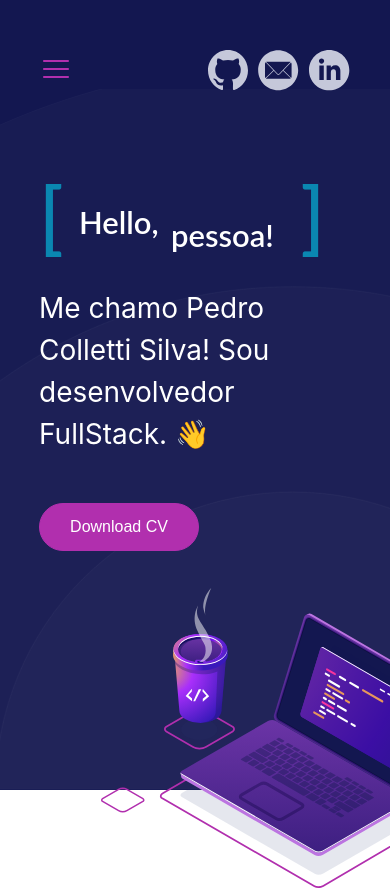
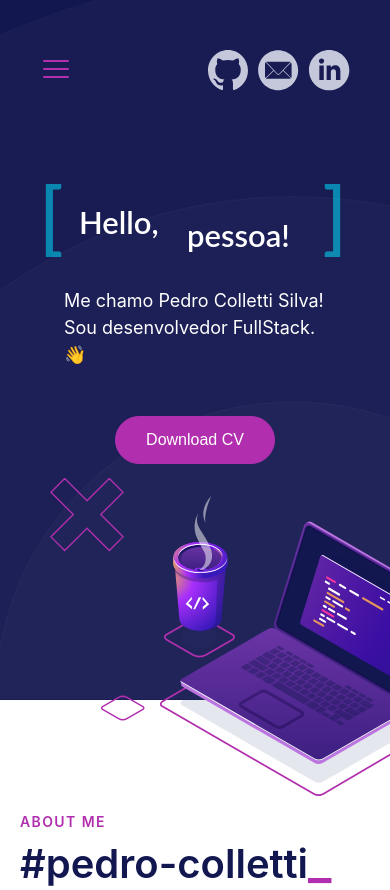
Before and after one commit to PedroColletti/site, a React (Vite) app: page / in a window 390 px wide. Shown: the top 890 px of the page. Built offline with nearby package versions, Linux system fonts and the light colour scheme.

Commit message:
fix container

```diff
--- a/src/App.css
+++ b/src/App.css
@@ -94,7 +94,7 @@ body {
 @media screen and (max-width: 949px) {
 
   .layout-saudation{
-    height: 790px;
+    height: 700px;
     background: var(--color-primary-blue-dark, #131750);
     background-image: url(/circle-bg.svg);
     background-repeat: no-repeat;
@@ -102,7 +102,13 @@ body {
   }
 
   .xlarge{
-    display: none;
+    width: 74.041px;
+    height: 74.042px;
+    background-image: url(/x-large-mobile.svg);
+
+    background-position: left;
+    margin-top: 340px;
+    margin-left: 50px;
   }
 
 
@@ -270,6 +276,7 @@ body {
   box-shadow: 0px 8px 12px 0px rgba(177, 47, 174, 0.40);
 }
 
+
 @media screen and (max-width: 940px) {
 
   .body-saudation {
@@ -287,10 +294,7 @@ body {
   }
 
   .hello-container {
-    margin-top: 39px;
-    margin-bottom: 10px;
-    width: 260px;
-    height: 100px;
+    width: 280px;
   }
 
   .content {
@@ -306,7 +310,7 @@ body {
 
   .content__hello-container__list {
     margin-top: 5px;
-    padding-left: 92px;
+    padding-left: 108px;
     text-align: left;
     list-style: none;
     -webkit-animation-name: change;
@@ -316,10 +320,20 @@ body {
     animation-duration: 10s;
     animation-iteration-count: infinite;
   }
+}
 
+@media screen and (max-width: 650px) {
+  .aboutme {
+    padding: 0 8% ;
+    font-size: 18px;
+    font-style: normal;
+    font-weight: 400;
+}
 
-
-
+.buttonCvDiv {
+  display: flex;
+  justify-content: center;
+}
 }
 
 .second-body {
@@ -355,33 +369,11 @@ body {
     background-image: url(/computerSmall.svg);
     background-repeat: no-repeat;
     width: 100%;
-    height: 310px;
+    height: 300px;
     justify-content: center;
     background-position: right;
   }
 }
-
-
-
-
-
-
-.colorsTheme {
-  background:  #242424 ;
-  background:  #383535 ;
-  background:  #4B4747 ;
-  background:  #414AFC ;
-  background:  #646CFD ;
-  background:  #888EFE ;
-  background:  #E6E6E6 ;
-}
-
-
-
-.read-the-docs {
-  color: #4B4747;
-}
-
 
 .logoUpPage {
   height: 1.7em;
--- a/src/App.tsx
+++ b/src/App.tsx
@@ -218,7 +218,7 @@ function App() {
             <div className="aboutme">
               Me chamo Pedro Colletti Silva! Sou desenvolvedor FullStack. 👋
             </div>
-            <div>
+            <div className="buttonCvDiv">
               <button className="buttonCv" onClick={btnDownloadCV}>
                 {count === 0
                   ? "Download CV"
```
Also changed, not shown: public/x-large-mobile.svg (added).
